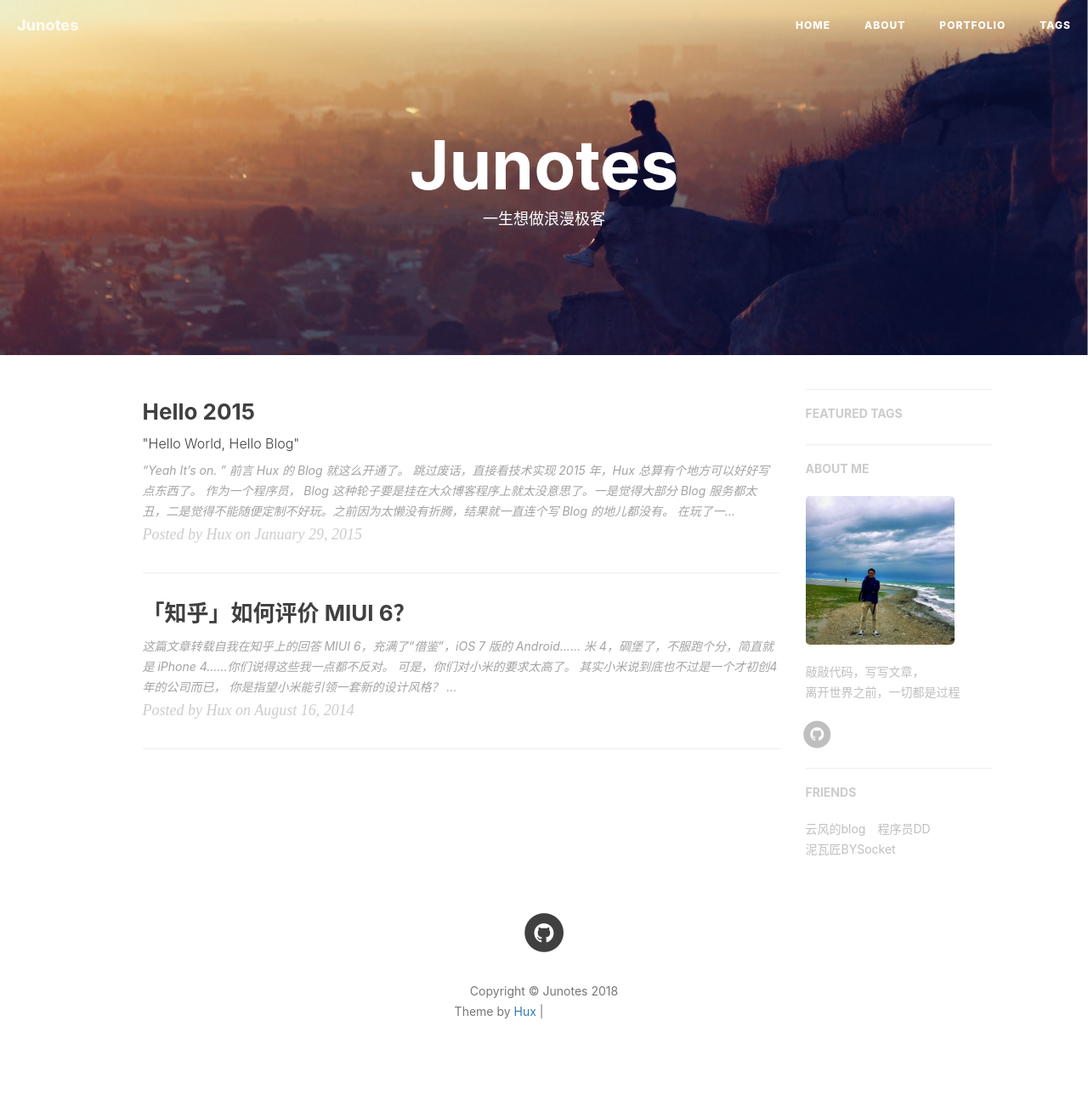
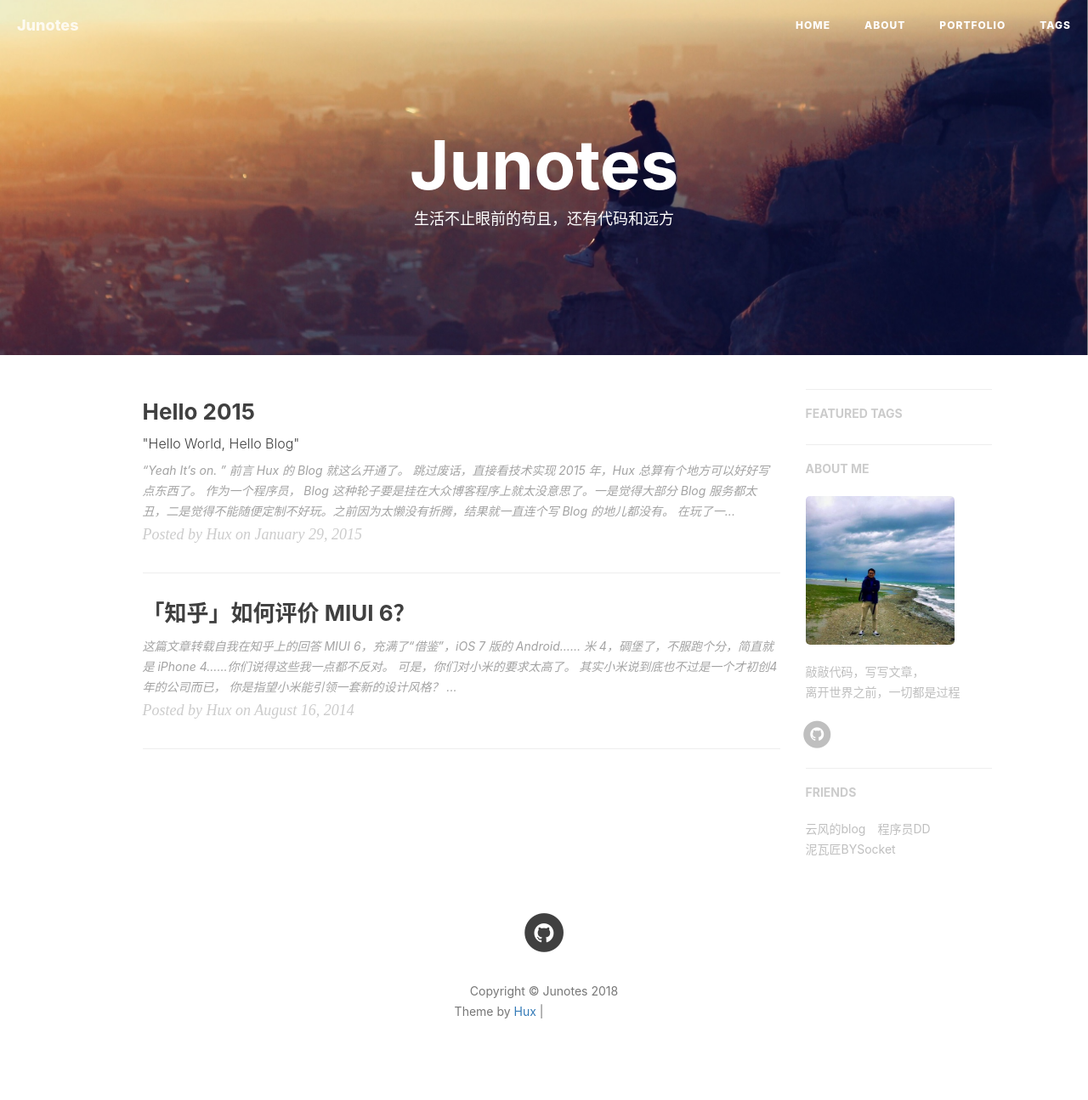
Before and after one commit to xiekeli/xiekeli.github.io, a Jekyll site: the page built from index.html, in a window 1280 px wide. Shown: the whole page at 85% size. Built offline with Jekyll 4.4.1, drawn with Linux system fonts in a browser that asks for light colours; nearby versions of some CDN libraries; the list of posts is cut into pages by our own code; comment, search, counter and statistics services are not loaded; grey boxes are pictures that could not be loaded.

Commit message:
修改index的description
修改index的description

```diff
--- a/index.html
+++ b/index.html
@@ -1,6 +1,6 @@
 ---
 layout: page
-description: "一生想做浪漫极客"
+description: "生活不止眼前的苟且，还有代码和远方"
 ---
 
 {% for post in paginator.posts %}
```
Also changed, not shown: img/152194277826970.png (added), img/favicon.ico.
